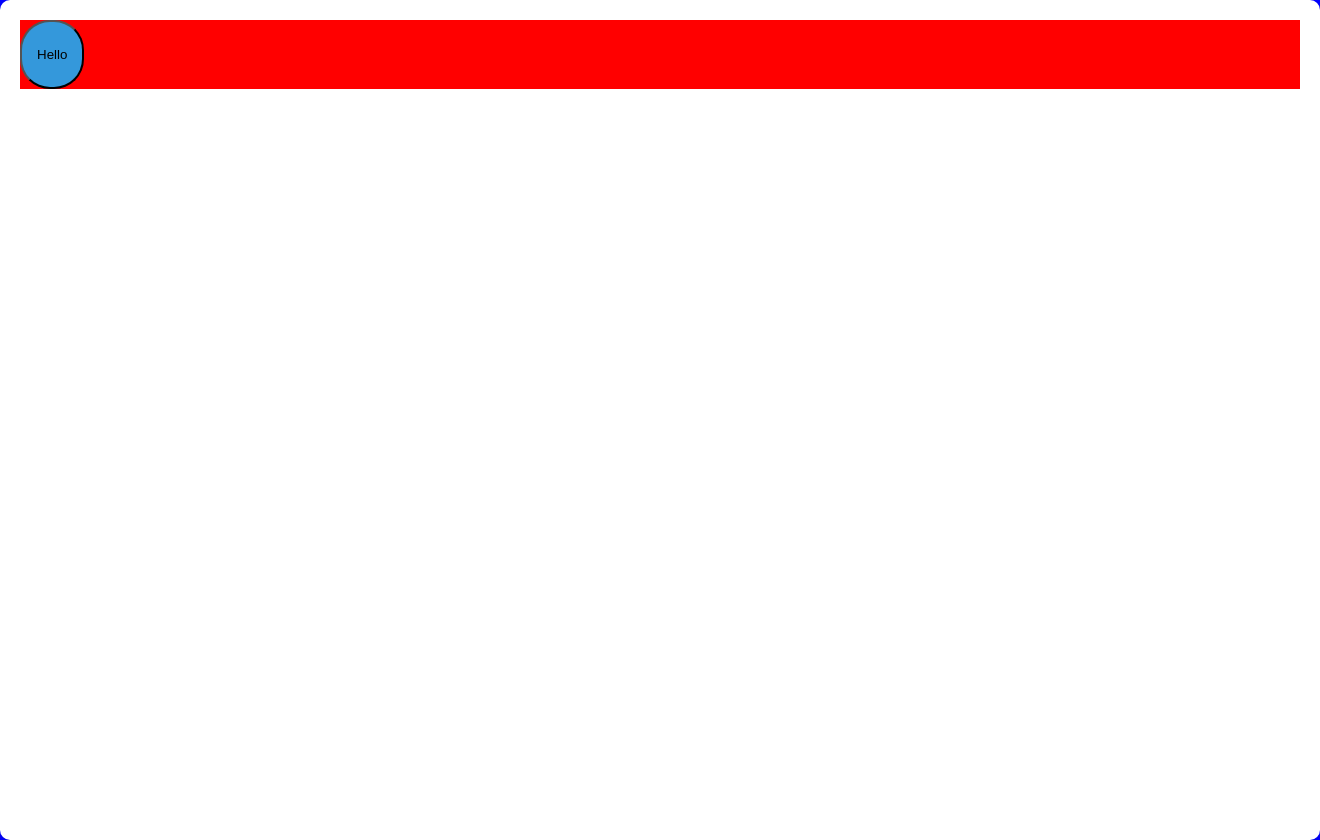
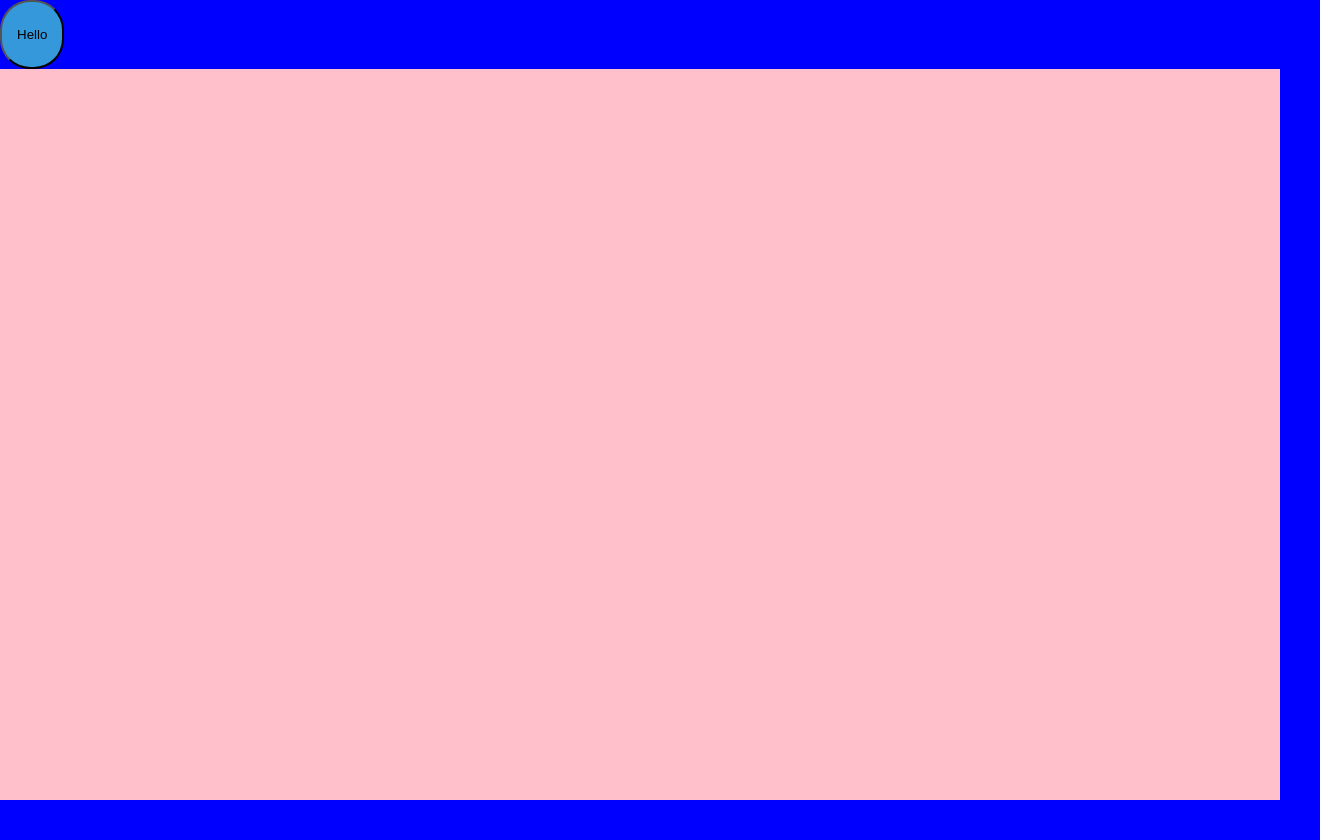
Before and after one commit to oinochoe/styled_component, a React (Create React App) app: page / in a window 1280 px wide. Shown: the whole page, 1320 px wide, since content can reach past the window. After the commit the page ends 800 px from the top, so only its background shows below. Built offline with nearby package versions, Linux system fonts and the light colour scheme.

Commit message:
nesting end

```diff
--- a/src/App.js
+++ b/src/App.js
@@ -44,12 +44,6 @@ const Button = styled.button`
     }}
 `;
 
-const Container = styled.div`
-    height: 100vh;
-    width: 100%;
-    ${awesomeCard}
-`;
-
 const Anchor = styled(Button.withComponent('a'))`
     text-decoration: none;
 `;
@@ -72,6 +66,15 @@ const Input = styled.input.attrs({
 
 const Card = styled.div`
     background-color: red;
+`;
+
+const Container = styled.div`
+    height: 100vh;
+    width: 100%;
+    background-color: pink;
+    ${Card}:last-child {
+        background-color: blue;
+    }
 `;
 
 const Buttons = styled.button`
```
